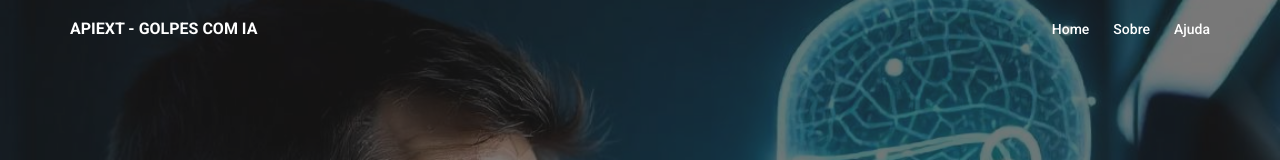
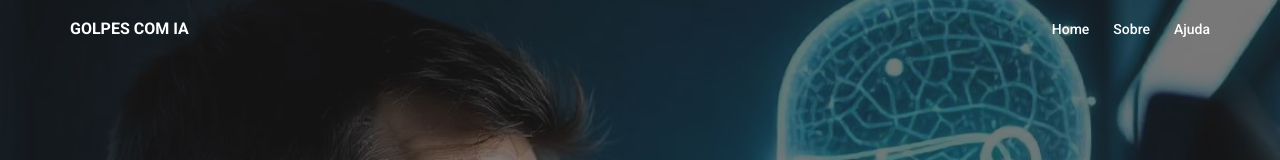
Before and after one commit to LeandroNunes11/GolpesDeIA, a Next.js app: page / in a window 1280 px wide. Shown: the top 160 px of the page. Built offline with nearby package versions, Linux system fonts and the light colour scheme.

Commit message:
feat(home): changing name

```diff
--- a/package.json
+++ b/package.json
@@ -1,10 +1,10 @@
 {
-  "name": "APIEXT",
+  "name": "golpesia",
   "version": "1.0.0",
   "private": true,
   "author": "Creative Tim",
   "license": "See license in https://www.creative-tim.com/license",
-  "homepage": "https://demos.creative-tim.com/APIEXT",
+  "homepage": "https://demos.creative-tim.com/golpesia",
   "scripts": {
     "dev": "next dev",
     "build": "next build",
--- a/src/app/layout.tsx
+++ b/src/app/layout.tsx
@@ -10,9 +10,9 @@ const roboto = Roboto({
 });
 
 export const metadata: Metadata = {
-	title: "APIEXT",
+	title: "GolpesIA",
 	description:
-		"Introducing Tailwind Course Details Page, a comprehensive and user-friendly course details template designed using Tailwind CSS and Material Tailwind.",
+		"Descubra como se proteger contra golpes envolvendo inteligência artificial. Aqui, você encontrará informações, depoimentos e dicas práticas para garantir sua segurança em um mundo digital cada vez mais avançado.",
 };
 
 export default function RootLayout({
--- a/src/components/navbar.tsx
+++ b/src/components/navbar.tsx
@@ -100,7 +100,7 @@ export function Navbar() {
     >
       <div className="container mx-auto flex items-center justify-between">
         <Typography variant="h6" color={isScrolling ? "blue-gray" : "white"}>
-          APIEXT - GOLPES COM IA
+          GOLPES COM IA
         </Typography>
         <ul
           className={`ml-10 hidden items-center gap-6 lg:flex ${
```
